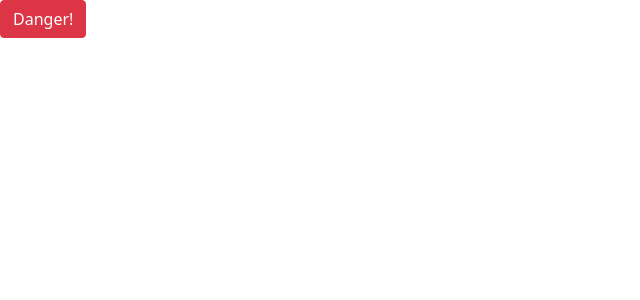
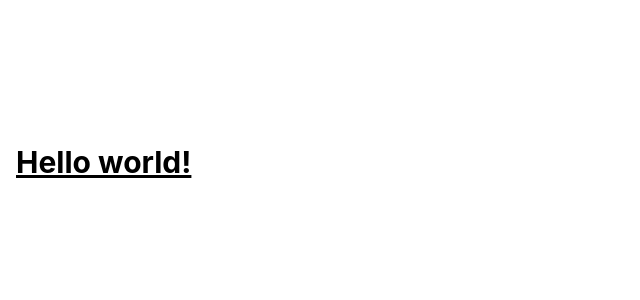
Before and after one commit to qoribulmujib/test-frontend-article, a React (Create React App) app in the folder article/: page / in a window 1280 px wide. Shown: the top 300 px of the page, without its empty margins (0-640 px from the left). Built offline with nearby package versions, Linux system fonts and the light colour scheme.

Commit message:
Add TailwindCSS and Remove ReactStrap

```diff
--- /dev/null
+++ b/article/postcss.config.js
@@ -0,0 +1,6 @@
+module.exports = {
+  plugins: {
+    tailwindcss: {},
+    autoprefixer: {},
+  },
+}
--- a/article/src/App.js
+++ b/article/src/App.js
@@ -1,10 +1,13 @@
 import "./App.css";
-import { Button } from "reactstrap";
 //f8e0c8edaac141c7a18805435a433f39
 function App() {
   return (
     <div className="App">
-      <Button color="danger">Danger!</Button>
+      <section class="pt-36 pb-32">
+        <div className="container">
+          <h1 className="text-3xl font-bold underline">Hello world!</h1>
+        </div>
+      </section>
     </div>
   );
 }
--- a/article/src/index.js
+++ b/article/src/index.js
@@ -2,7 +2,6 @@
 import ReactDOM from "react-dom/client";
 import "./index.css";
 import App from "./App";
-import "bootstrap/dist/css/bootstrap.min.css";
 
 const root = ReactDOM.createRoot(document.getElementById("root"));
 root.render(
--- /dev/null
+++ b/article/tailwind.config.js
@@ -0,0 +1,11 @@
+module.exports = {
+  content: ["./src/**/*.{js,jsx,ts,tsx}"],
+  theme: {
+    container: {
+      center: true,
+      padding: "16px",
+    },
+    extend: {},
+  },
+  plugins: [],
+};
```
Also changed, not shown: article/package.json (+5 -4 lines), article/src/index.css (+7 -3 lines), article/src/components/Articles.jsx (added), 1 other file (tests, documents, lock files or other folders).
